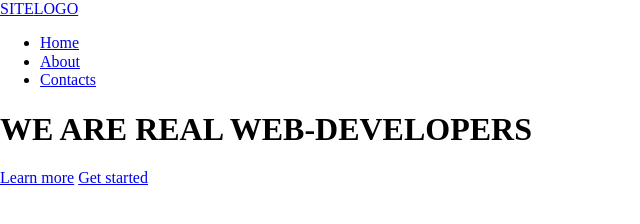
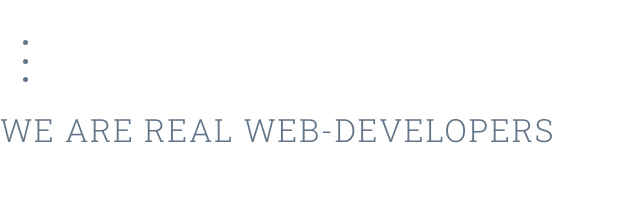
Before and after one commit to vika-pichugina/grid-project, a website: page index.html in a window 1280 px wide. Shown: the whole page, without its empty margins (0-640 px from the left). Drawn offline with Linux system fonts and the light colour scheme.

Commit message:
Оформили теги html, h1, h2, h3, a.

```diff
--- a/assets/css/style.css
+++ b/assets/css/style.css
@@ -478,3 +478,35 @@ template {
 /*
  * Наш код начинается с этого места
  */
+
+* {
+  box-sizing: border-box;
+}
+
+html {
+  font-size: 16px;
+  font-family: "Roboto", sans-serif;
+  color: #637588;
+  letter-spacing: 0.1em;
+}
+
+h1 {
+  font-family: "Roboto Slab", sans-serif;
+  font-weight: 300;
+  line-height: 1.2em;
+}
+
+h2 {
+  font-family: "Roboto Slab", sans-serif;
+  line-height: 1.2em;
+  color: #2d3651;
+}
+
+h3 {
+  font-family: "Roboto Slab", sans-serif;
+}
+
+a {
+  text-decoration: none;
+  color: #ffffff;
+}
```
